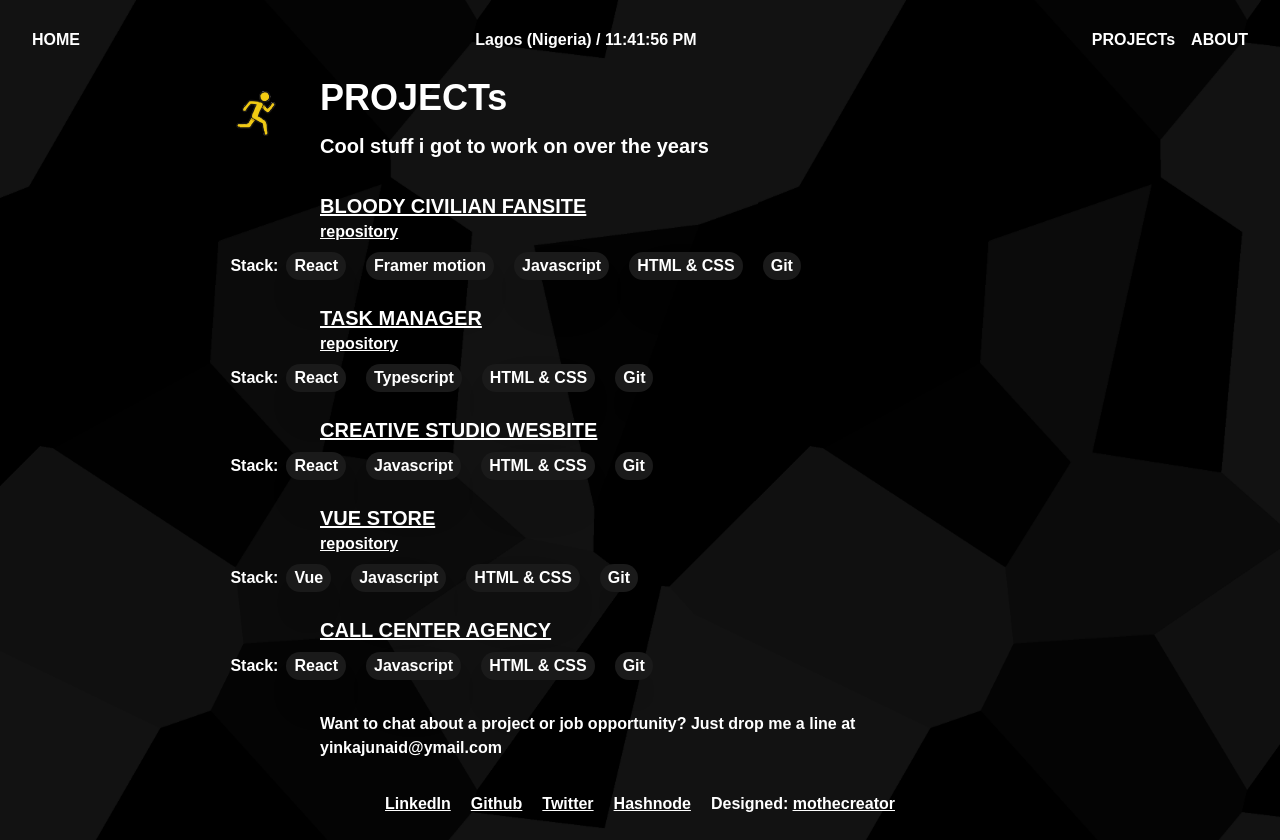
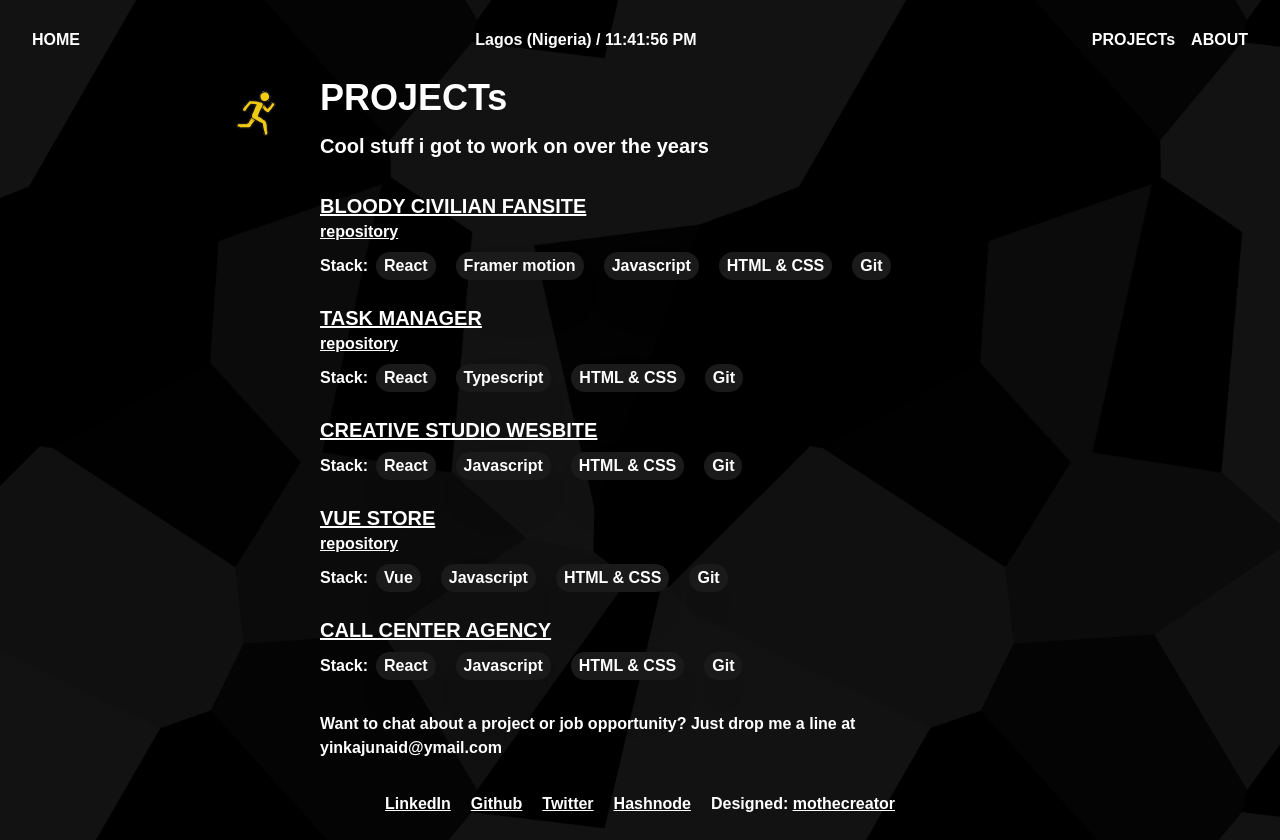
Before and after one commit to Yinkajay/new-portfolio, a React (Vite) app: page /projects in a window 1280 px wide. Built offline with nearby package versions, Linux system fonts and the light colour scheme; a web font is replaced by a local one.

Commit message:
Align the stack visually

```diff
--- a/src/pages/Home.jsx
+++ b/src/pages/Home.jsx
@@ -60,7 +60,7 @@ const Home = () => {
 
 
 
-                <div className="mb-8 -ml-[10%] md:-ml-[15%] ">
+                <div className="mb-8">
                     <ul className='flex gap-3 bg-amer-400 flex-wrap'>
                         <li className="">Stack:</li>
                         <li className="bg-[#1a1a1a] max-mobile:text-sm py-[2px] px-2 shadow-2xl rounded-full">React</li>
--- a/src/pages/Projects.jsx
+++ b/src/pages/Projects.jsx
@@ -88,7 +88,7 @@ const Projects = () => {
                   </div>
                 )}
               </div>
-              <div className='flex flex-wrap bg-amer-400 items-center gap-2 -ml-[8%] md:-ml-[14%]'>
+              <div className='flex flex-wrap bg-amer-400 items-center gap-2 '>
                 <p>Stack:</p>
                 {project.stack.map((tool, index) => (
                   <p key={index} className='bg-[#1a1a1a] py-[2px] px-2 shadow-2xl rounded-full max-mobile:text-sm md:mr-3'>{tool}</p>
```
